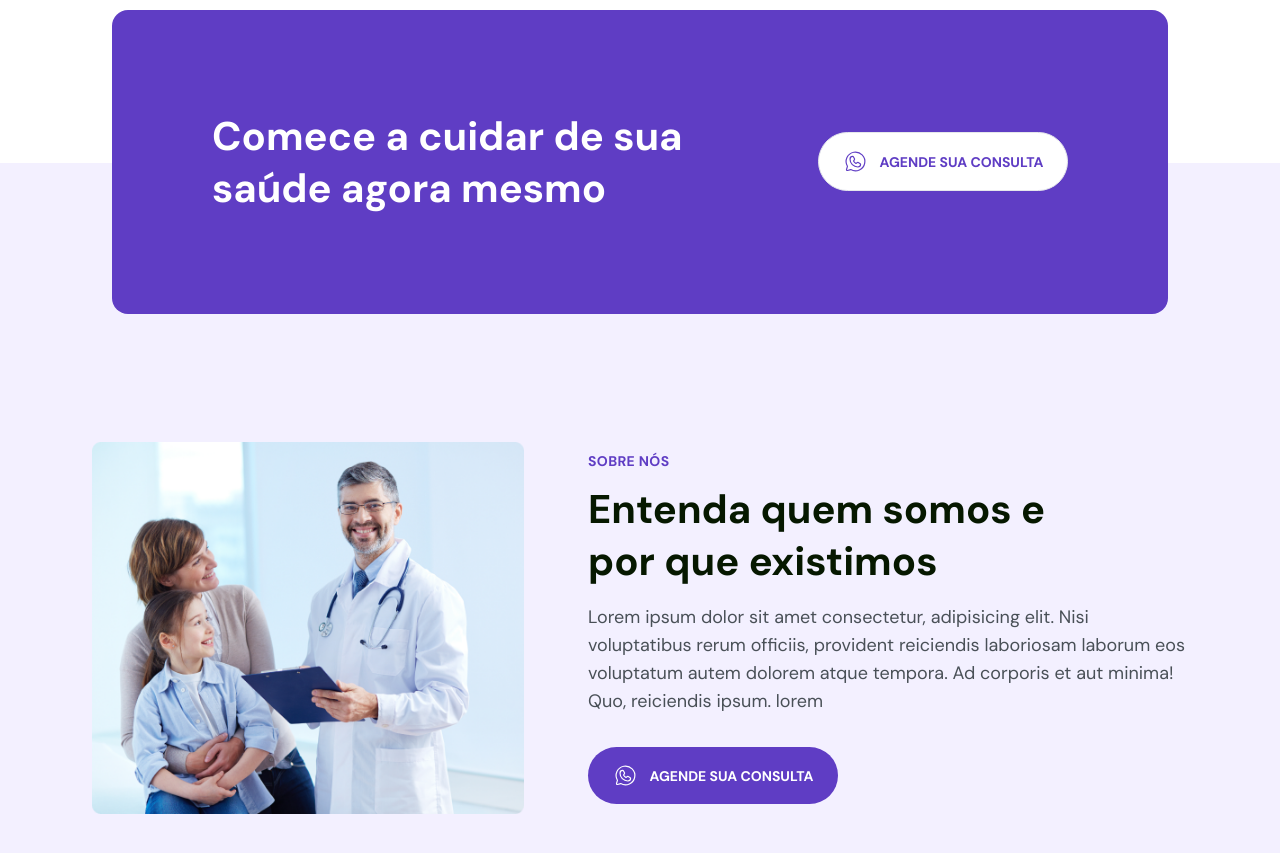
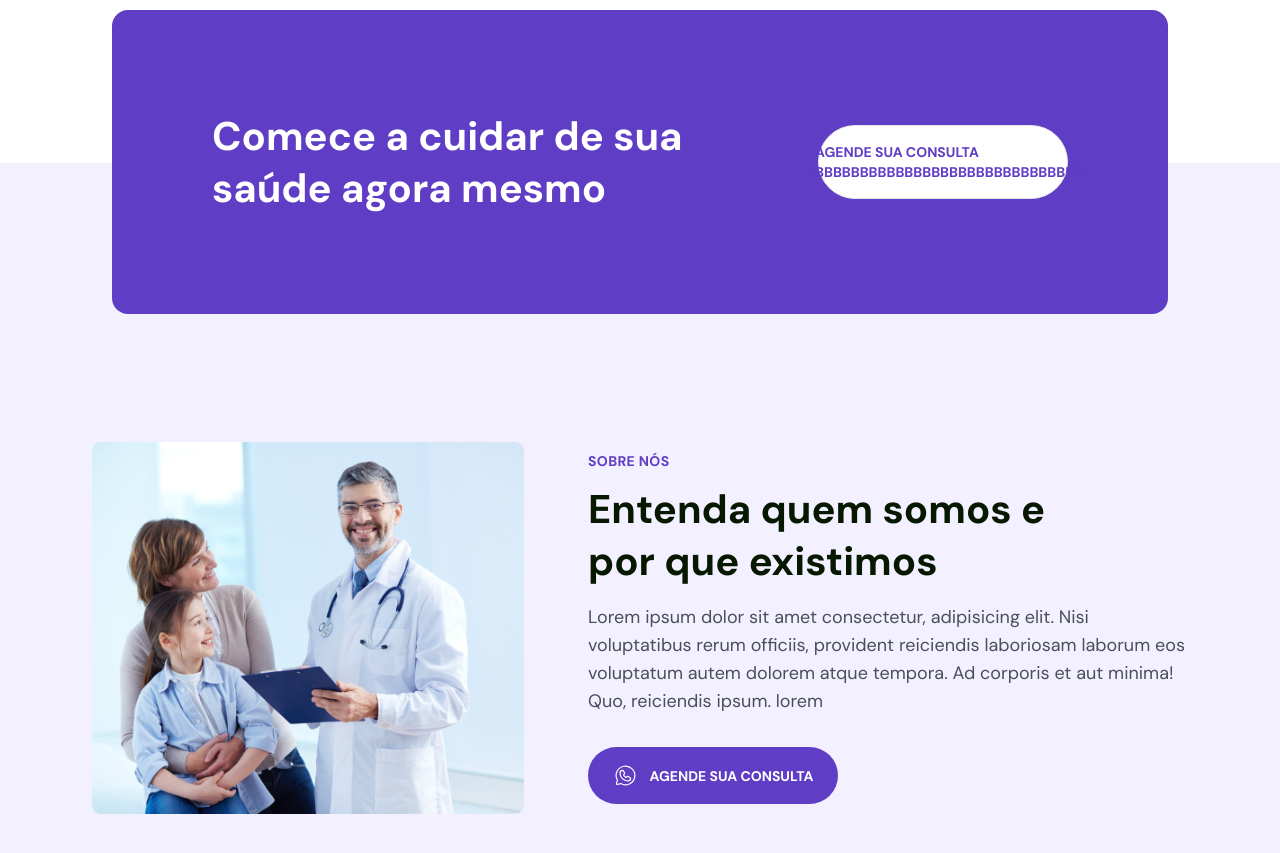
Before and after one commit to mateussk83/WebSite-Saigrene, a React (Vite) app: page / in a window 1280 px wide. Shown: the part 2400-3253 px from the top of the page. Built offline with nearby package versions, Linux system fonts and the light colour scheme.

Commit message:
feature new baner BBBBBBBBBBBB description

```diff
--- a/src/components/Banner.tsx
+++ b/src/components/Banner.tsx
@@ -12,7 +12,7 @@ export function Banner() {
         href="#"
         className="text-blue-700 uppercase font-bold gap-[0.75rem] bg-white rounded-full text-sm px-2 py-[1rem] border flex justify-center w-[250px] items-center mr-[6.25rem] duration-200 hover:bg-blue-700 hover:text-white">
         <WhatsappLogo size={25} weight="light" />
-        Agende sua Consulta
+        Agende sua Consulta BBBBBBBBBBBBBBBBBBBBBBBBBBBBBB
       </a>
     </div>
   )
```
